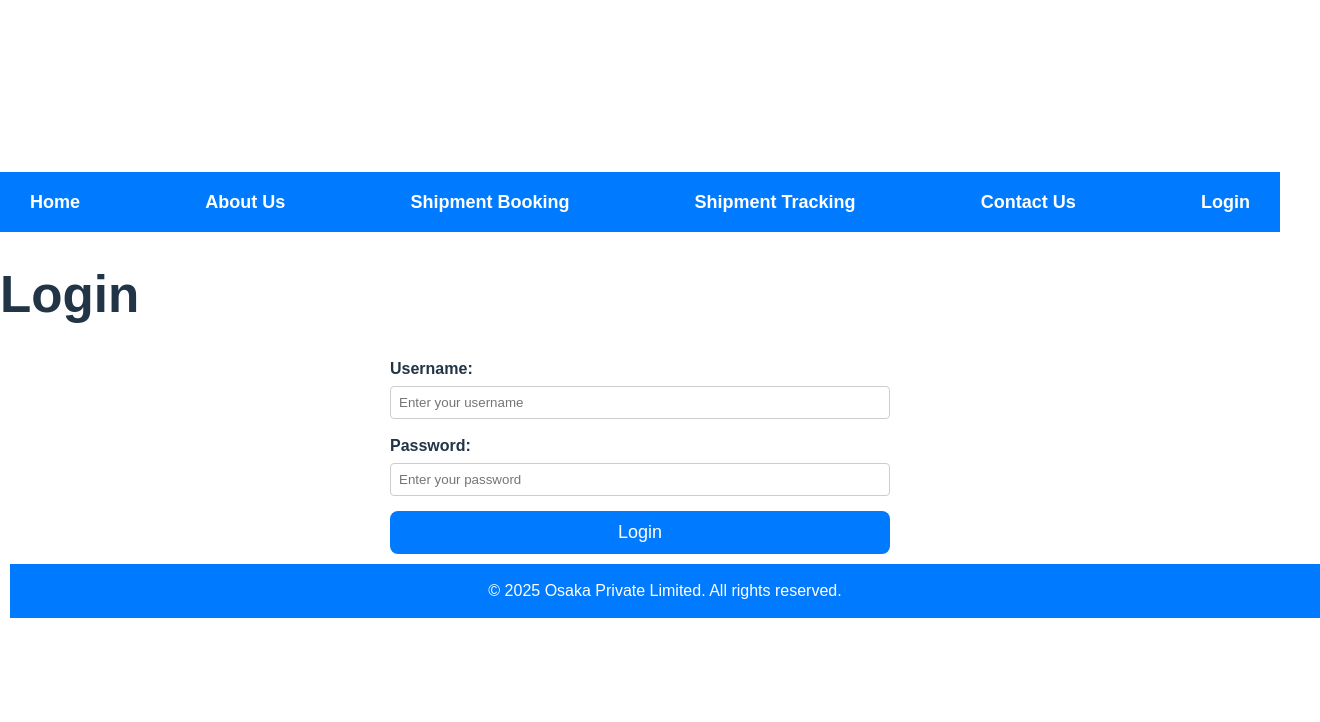
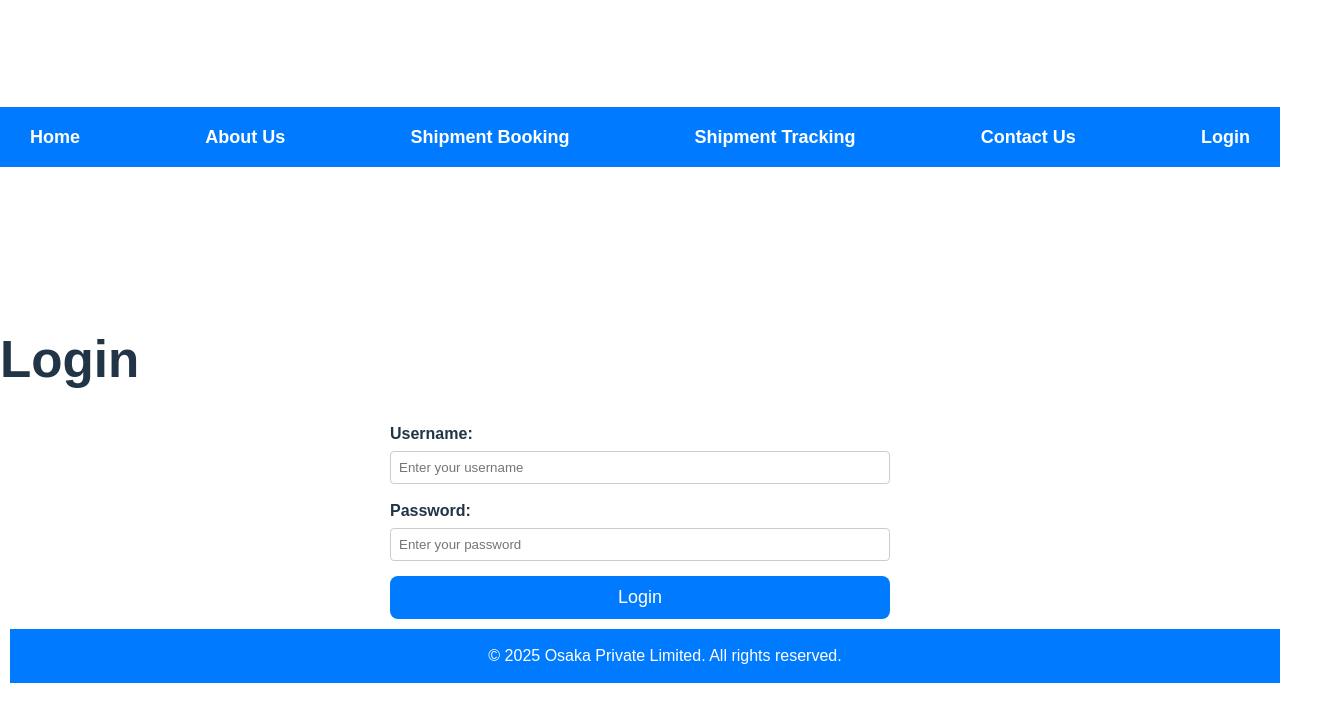
Before and after one commit to Boobesh19/Reactfrontend, a React (Vite) app: page /login in a window 1280 px wide. Shown: the top 722 px of the page, 1320 px wide, since content can reach past the window. Built offline with nearby package versions, Linux system fonts and the light colour scheme.

Commit message:
deploy config

```diff
--- a/src/App.css
+++ b/src/App.css
@@ -3,12 +3,12 @@ body, html {
   margin: 0;
   padding: 0;
   width: 100%;
+  overflow-x: hidden;
   font-family: 'Arial', sans-serif;
 }
 
 /* Background Images with Overlay */
 .home-container, .about-container {
-  position: relative;
   width: 100%;
   min-height: 100vh;
   background-size: cover;
@@ -19,7 +19,6 @@ body, html {
 .home-container::before,
 .about-container::before {
   content: "";
-  position: absolute;
   top: 0;
   left: 0;
   width: 100%;
@@ -30,7 +29,6 @@ body, html {
 /* Ensure Content is Above the Overlay */
 .home-container > *,
 .about-container > * {
-  position: relative;
   z-index: 2;
   color: white;
   text-align: center;
@@ -60,6 +58,8 @@ body, html {
 nav {
   display: flex;
   position: sticky;
+  top: 0;
+  z-index: 1000;
   justify-content: space-between;
   align-items: center;
   background-color: #007bff;
@@ -142,3 +142,9 @@ form button {
 form button:hover {
   background-color: #0056b3;
 }
+
+.ST-container {
+  padding-top: 130px; /* Adjust based on navbar height */
+  align-items: center;
+  align-content: center;
+}
--- a/src/pages/Login.jsx
+++ b/src/pages/Login.jsx
@@ -23,7 +23,7 @@ const Login = () => {
   };
 
   return (
-    <div className="container">
+    <div className="ST-container">
       <h1>Login</h1>
       <form onSubmit={handleLogin}>
         <div className="form-group">
```
